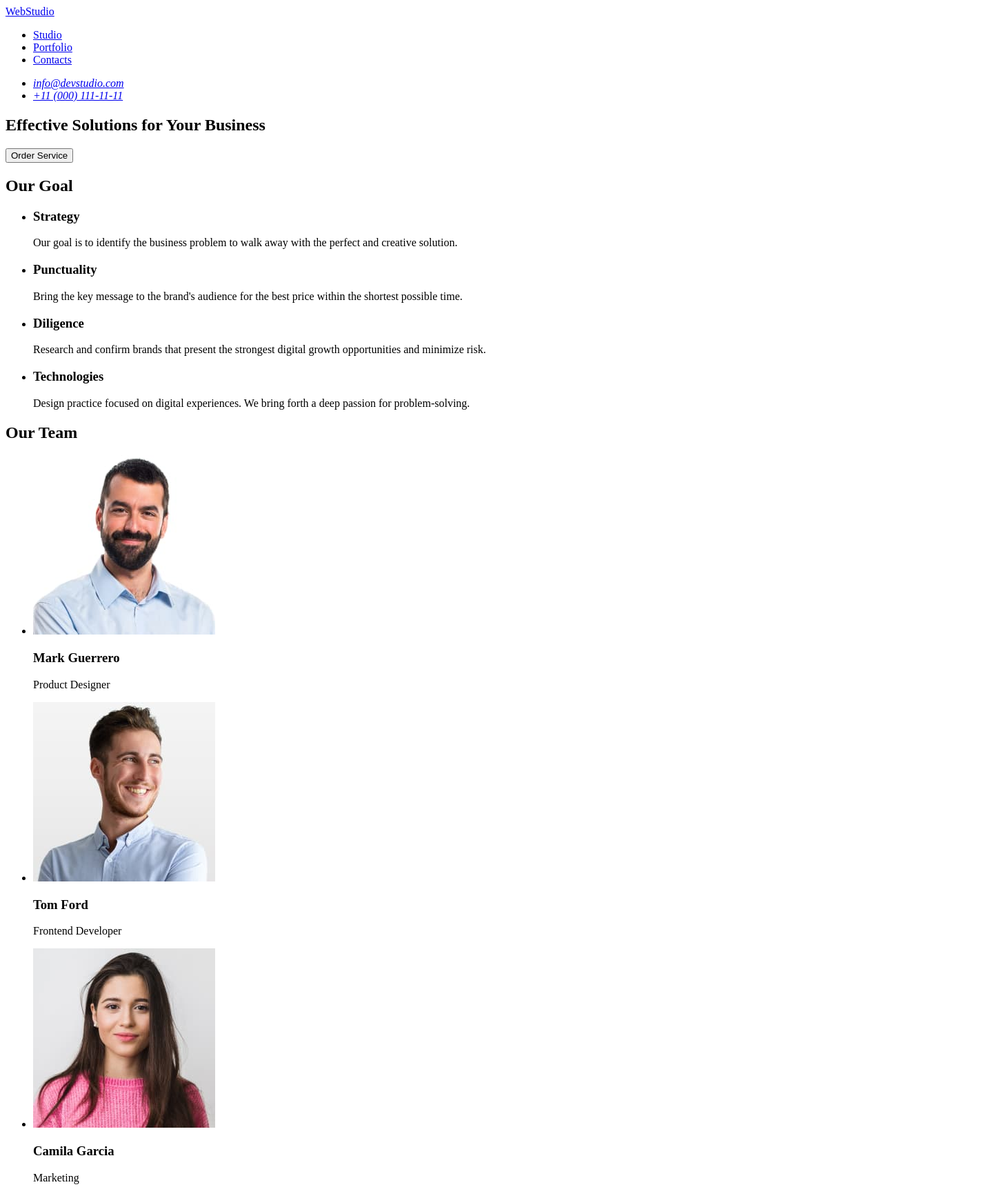
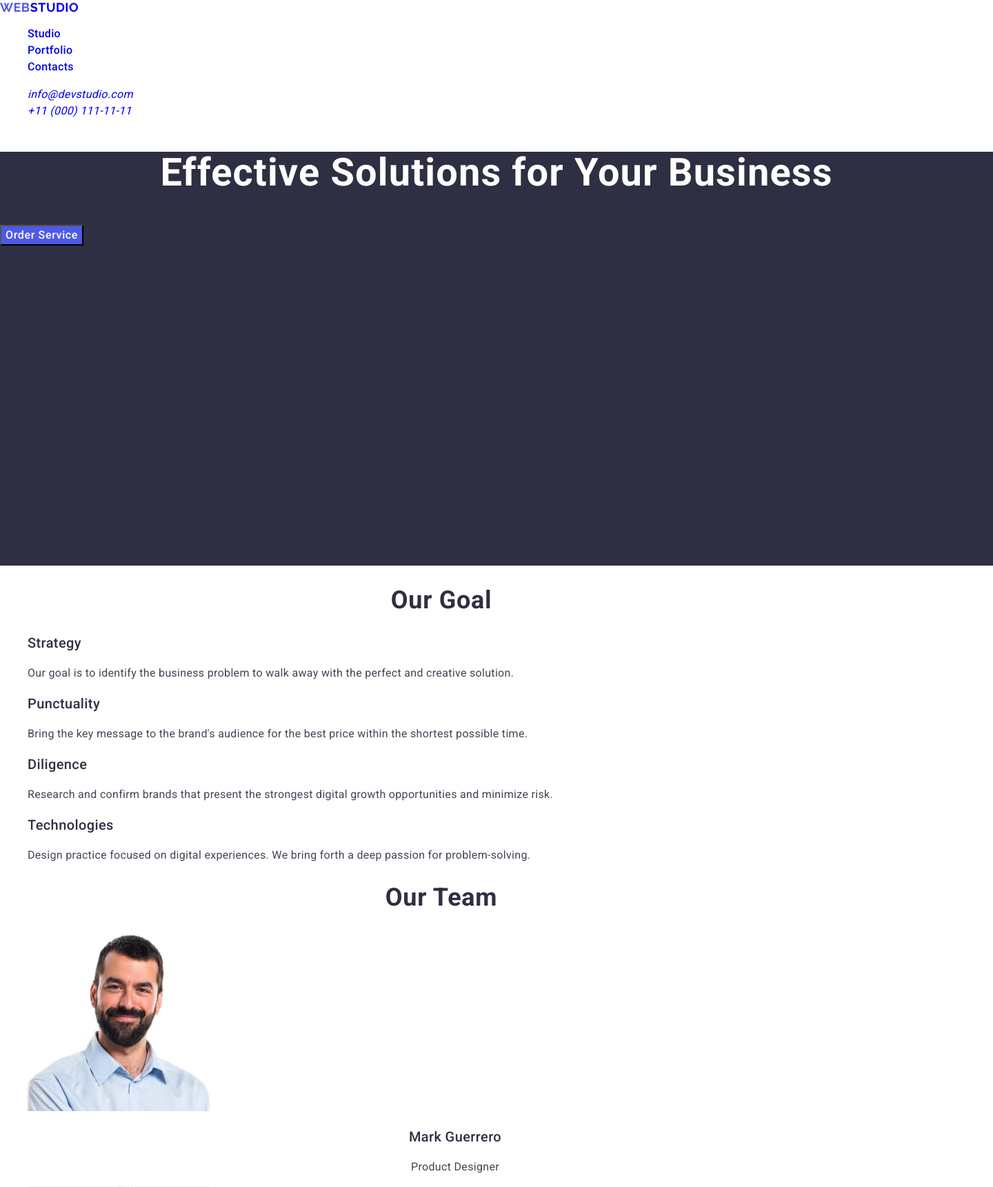
Before and after one commit to Marinahtml/goit-markup-hw-02, a plain HTML site: page index.html in a window 1280 px wide. Shown: the top 1721 px of the page at 69% size, 1440 px wide, since content can reach past the window. Drawn offline with nearby package versions, Linux system fonts and the light colour scheme.

Commit message:
add file

```diff
--- /dev/null
+++ b/css/styles.css
@@ -0,0 +1,197 @@
+ul,
+ol{
+    list-style-type: none;
+}
+
+a {
+    text-decoration: none;
+}
+
+button {
+    cursor: pointer;
+}
+
+body {
+font-family: "Roboto", sans-serif;
+color: #2e2f42;
+}
+
+/* Logo */
+.page-logo {
+font-family: "Raleway", sans-serif;
+font-weight: 700;
+font-size: 18px;
+line-height: 1.16667;
+letter-spacing: 0.03em;
+text-transform: uppercase;
+}
+
+.logo-title-part {
+color: #4d5ae5;
+}
+
+
+/* Navigation */
+.menu {
+font-weight: 500;
+font-size: 16px;
+line-height: 1.5;
+letter-spacing: 0.02em;
+}
+
+.menu-link:hover,
+.contacts-text:hover {
+color: #404bbf;
+}
+
+.business-button:hover {
+background: #404bbf;
+}
+
+
+/* Address */
+.contacts-list {
+font-weight: 400;
+font-size: 16px;
+line-height: 1.5;
+letter-spacing: 0.02em;
+color: #434455;
+}
+
+
+/* Hero Image */
+.business-title {
+font-weight: 700;
+font-size: 56px;
+line-height: 1.07143;
+letter-spacing: 0.02em;
+text-align: center;
+color: #fff;
+}
+
+.business {
+background: #2e2f42;
+width: 1440px;
+height: 600px;
+}
+
+.business-button {
+font-weight: 500;
+font-size: 16px;
+line-height: 1.5;
+letter-spacing: 0.04em;
+color: #fff;
+background: #4d5ae5;
+}
+
+
+/* Featura */
+.goal-title {
+font-weight: 700;
+font-size: 36px;
+line-height: 1.11111;
+letter-spacing: 0.02em;
+text-align: center;
+}
+
+.goal-menu-title {
+font-weight: 500;
+font-size: 20px;
+line-height: 1.2;
+letter-spacing: 0.02em;
+}
+
+.goal-menu-text {
+font-weight: 400;
+font-size: 16px;
+line-height: 1.5;
+letter-spacing: 0.02em;
+color: #434455;
+}
+
+
+/* Our Team */
+.team-title {
+font-weight: 700;
+font-size: 36px;
+line-height: 1.11111;
+letter-spacing: 0.02em;
+text-align: center;
+}
+
+.teal-list-title {
+font-weight: 500;
+font-size: 20px;
+line-height: 1.2;
+letter-spacing: 0.02em;
+text-align: center;
+}
+
+.teal-text {
+font-weight: 400;
+font-size: 16px;
+line-height: 1.5;
+letter-spacing: 0.02em;
+text-align: center;
+color: #434455;
+}
+
+
+/* Portfolio */
+
+.portfolio-title {
+font-weight: 700;
+font-size: 36px;
+line-height: 1.11111;
+letter-spacing: 0.02em;
+text-align: center;
+}
+
+.portfolio-item-title {
+font-weight: 500;
+font-size: 20px;
+line-height: 1.2;
+letter-spacing: 0.02em;
+}
+
+.portfolio-item-text {
+font-weight: 400;
+font-size: 16px;
+line-height: 1.5;
+letter-spacing: 0.02em;
+color: #434455;
+}
+
+
+/* Footer */
+.page-footer-part {
+font-family: "Raleway", sans-serif;
+font-weight: 700;
+font-size: 18px;
+line-height: 1.16667;
+letter-spacing: 0.03em;
+text-transform: uppercase;
+color: #4d5ae5;
+}
+
+.page-footer-item {
+font-family: "Raleway", sans-serif;
+font-weight: 700;
+font-size: 18px;
+line-height: 1.16667;
+letter-spacing: 0.03em;
+text-transform: uppercase;
+color: #f4f4fd;
+}
+
+.page-footer-text {
+font-weight: 400;
+font-size: 16px;
+line-height: 1.5;
+letter-spacing: 0.02em;
+color: #f4f4fd;
+}
+
+.page-footer {
+background: #2e2f42;
+}
--- a/index.html
+++ b/index.html
@@ -4,87 +4,157 @@
 <head>
     <meta charset="UTF-8">
     <meta name="viewport" content="width=device-width, initial-scale=1.0">
-    <title>WebStudio</title>
+    <title class="logo-title">WebStudio</title>
+    <link rel="preconnect" href="https://fonts.googleapis.com">
+    <link rel="preconnect" href="https://fonts.gstatic.com" crossorigin>
+    <link
+        href="https://fonts.googleapis.com/css2?family=Raleway:ital,wght@0,700;1,700&family=Roboto:wght@400;500;700&display=swap"
+        rel="stylesheet">
+    <link rel="stylesheet"
+        href="https://cdnjs.cloudflare.com/ajax/libs/modern-normalize/2.0.0/modern-normalize.min.css">
+    <link rel="stylesheet" href="./css/styles.css" />
 </head>
 
 
 <body>
-    <header>
-        <nav>
-            <a href="./index.html">WebStudio</a>
-            <ul>
-                <li><a href="#studio">Studio</a></li>
-                <li><a href="#portfolio">Portfolio</a></li>
-                <li><a href="#contacts">Contacts</a></li>
+    <!-- ====Header==== -->
+    <header class="page-header">
+        <nav class="page-navigation">
+            <a class="page-logo" href="./index.html">
+                <span class="logo-title-part">Web</span>Studio
+            </a>
+            <ul class="menu">
+                <li class="menu-item"><a class="menu-link" href="#studio">Studio</a></li>
+                <li class="menu-item"><a class="menu-link" href="#portfolio">Portfolio</a></li>
+                <li class="menu-item"><a class="menu-link" href="#contacts">Contacts</a></li>
             </ul>
         </nav>
-        <address id="contacts">
-            <ul>
-                <li><a href="mailto:info@devstudio.com">info@devstudio.com</a></li>
-                <li><a href="tel:+110001111111">+11 (000) 111-11-11</a></li>
+        <address class="contacts-block" id="contacts">
+            <ul class="contacts-list">
+                <li class="contacts-item"><a class="contacts-text"
+                        href="mailto:info@devstudio.com">info@devstudio.com</a></li>
+                <li class="contacts-item"><a class="contacts-text" href="tel:+110001111111">+11 (000) 111-11-11</a></li>
             </ul>
         </address>
     </header>
     <main>
-        <section>
-            <h1>Effective Solutions for Your Business</h1>
-            <button type="button">Order Service</button>
+
+        <!-- ====Hero image==== -->
+        <section class="business">
+            <h1 class="business-title">Effective Solutions for Your Business</h1>
+            <button class="business-button" type="button">Order Service</button>
         </section>
-        <section id="studio">
-            <h2>Our Goal</h2>
-            <ul>
-                <li>
-                    <h3>Strategy</h3>
-                    <p>Our goal is to identify the business problem to walk away with the perfect and creative solution.
+
+        <!-- ====Feature==== -->
+        <section class="goal" id="studio">
+            <h2 class="goal-title">Our Goal</h2>
+            <ul class="goal-menu">
+                <li class="goal-menu-item">
+                    <h3 class="goal-menu-title">Strategy</h3>
+                    <p class="goal-menu-text">Our goal is to identify the business problem to walk away with the perfect
+                        and creative solution.
                     </p>
                 </li>
-                <li>
-                    <h3>Punctuality</h3>
-                    <p>Bring the key message to the brand's audience for the best price within the shortest possible
+                <li class="goal-menu-item">
+                    <h3 class="goal-menu-title">Punctuality</h3>
+                    <p class="goal-menu-text">Bring the key message to the brand's audience for the best price within
+                        the shortest possible
                         time.</p>
                 </li>
-                <li>
-                    <h3>Diligence</h3>
-                    <p>Research and confirm brands that present the strongest digital growth opportunities and minimize
+                <li class="goal-menu-item">
+                    <h3 class="goal-menu-title">Diligence</h3>
+                    <p class="goal-menu-text">Research and confirm brands that present the strongest digital growth
+                        opportunities and minimize
                         risk.</p>
                 </li>
-                <li>
-                    <h3>Technologies</h3>
-                    <p>Design practice focused on digital experiences. We bring forth a deep passion for
+                <li class="goal-menu-item">
+                    <h3 class="goal-menu-title">Technologies</h3>
+                    <p class="goal-menu-text">Design practice focused on digital experiences. We bring forth a deep
+                        passion for
                         problem-solving.</p>
                 </li>
             </ul>
         </section>
 
-        <section id="portfolio">
-            <h2>Our Team</h2>
-            <ul>
-                <li>
-                    <img src="./images/JPG/MarkGuerrero.jpg" alt="Mark Guerrero" width="264" height="260">
-                    <h3>Mark Guerrero</h3>
-                    <p>Product Designer</p>
+        <!-- ====Our Team==== -->
+        <section class="team">
+            <h2 class="team-title">Our Team</h2>
+            <ul class="teal-menu">
+                <li class="teal-list">
+                    <img class="teal-item" src="./images/JPG/MarkGuerrero.jpg" alt="Mark Guerrero" width="264"
+                        height="260">
+                    <h3 class="teal-list-title">Mark Guerrero</h3>
+                    <p class="teal-text">Product Designer</p>
                 </li>
-                <li>
-                    <img src="./images/JPG/TomFord.jpg" alt="Tom Ford" width="264" height="260">
-                    <h3>Tom Ford</h3>
-                    <p>Frontend Developer</p>
+                <li class="teal-list">
+                    <img class="teal-item" src="./images/JPG/TomFord.jpg" alt="Tom Ford" width="264" height="260">
+                    <h3 class="teal-list-title">Tom Ford</h3>
+                    <p class="teal-text">Frontend Developer</p>
                 </li>
-                <li>
-                    <img src="./images/JPG/CamilaGarcia.jpg" alt="Camila Garcia" width="264" height="260">
-                    <h3>Camila Garcia</h3>
-                    <p>Marketing</p>
+                <li class="teal-list">
+                    <img class="teal-item" src="./images/JPG/CamilaGarcia.jpg" alt="Camila Garcia" width="264"
+                        height="260">
+                    <h3 class="teal-list-title">Camila Garcia</h3>
+                    <p class="teal-text">Marketing</p>
                 </li>
-                <li>
-                    <img src="./images/JPG/DanielWilson.jpg" alt="Daniel Wilson" width="264" height="260">
-                    <h3>Daniel Wilson</h3>
-                    <p>UI Designer</p>
+                <li class="teal-list">
+                    <img class="teal-item" src="./images/JPG/DanielWilson.jpg" alt="Daniel Wilson" width="264"
+                        height="260">
+                    <h3 class="teal-list-title">Daniel Wilson</h3>
+                    <p class="teal-text">UI Designer</p>
+                </li>
+            </ul>
+        </section>
+
+        <!-- ====Our Portfolio==== -->
+        <section class="portfolio" id="portfolio">
+            <h2 class="portfolio-title">Our Portfolio</h2>
+            <ul class="portfolio-menu">
+                <li class="portfolio-list">
+                    <img class="portfolio-img" src="./images/JPG/bankingapp1.jpg" alt="Banking App">
+                    <h3 class="portfolio-item-title">Banking App</h3>
+                    <p class="portfolio-item-text">App</p>
+                </li>
+                <li class="portfolio-list">
+                    <img class="portfolio-img" src="./images/JPG/cashlesspayment2.jpg" alt="Cashless Payment"
+                        width="360" height="300">
+                    <h3 class="portfolio-item-title">Cashless Payment</h3>
+                    <p class="portfolio-item-text">Marketing</p>
+                </li>
+                <li class="portfolio-list">
+                    <img class="portfolio-img" src="./images/JPG/mediationapp3.jpg" alt="Meditation App" width="360"
+                        height="300">
+                    <h3 class="portfolio-item-title">Meditation App</h3>
+                    <p class="portfolio-item-text">App</p>
+                </li>
+                <li class="portfolio-list">
+                    <img class="portfolio-img" src="./images/JPG/taxiservice4.jpg" alt="Taxi Service" width="360"
+                        height="300">
+                    <h3 class="portfolio-item-title">Taxi Service</h3>
+                    <p class="portfolio-item-text">Marketing</p>
+                </li>
+                <li class="portfolio-list">
+                    <img class="portfolio-img" src="./images/JPG/screenillustrations5.jpg" alt="Screen Illustrations"
+                        width="360" height="300">
+                    <h3 class="portfolio-item-title">Screen Illustrations</h3>
+                    <p class="portfolio-item-text">Design</p>
+                </li>
+                <li class="portfolio-list">
+                    <img class="portfolio-img" src="./images/JPG/onlinecourses6.jpg" alt="Online Courses" width="360"
+                        height="300">
+                    <h3 class="portfolio-item-title">Online Courses</h3>
+                    <p class="portfolio-item-text">Marketing</p>
                 </li>
             </ul>
         </section>
     </main>
-    <footer>
-        <a href="./index.html" target="_blank">WebStudio</a>
-        <p>Increase the flow of customers and sales for your business with digital marketing & growth solutions.</p>
+
+    <!-- ====Footer==== -->
+    <footer class="page-footer">
+        <a class="page-footer-item" href="./index.html" target="_blank">
+            <span class="page-footer-part">Web</span>Studio</a>
+        <p class="page-footer-text">Increase the flow of customers and sales for your business with digital marketing &
+            growth solutions.</p>
     </footer>
 </body>
 
```
Also changed, not shown: images/JPG/bankingapp1.jpg (added), images/JPG/cashlesspayment2.jpg (added), images/JPG/mediationapp3.jpg (added), images/JPG/onlinecourses6.jpg (added), images/JPG/screenillustrations5.jpg (added), images/JPG/taxiservice4.jpg (added).
